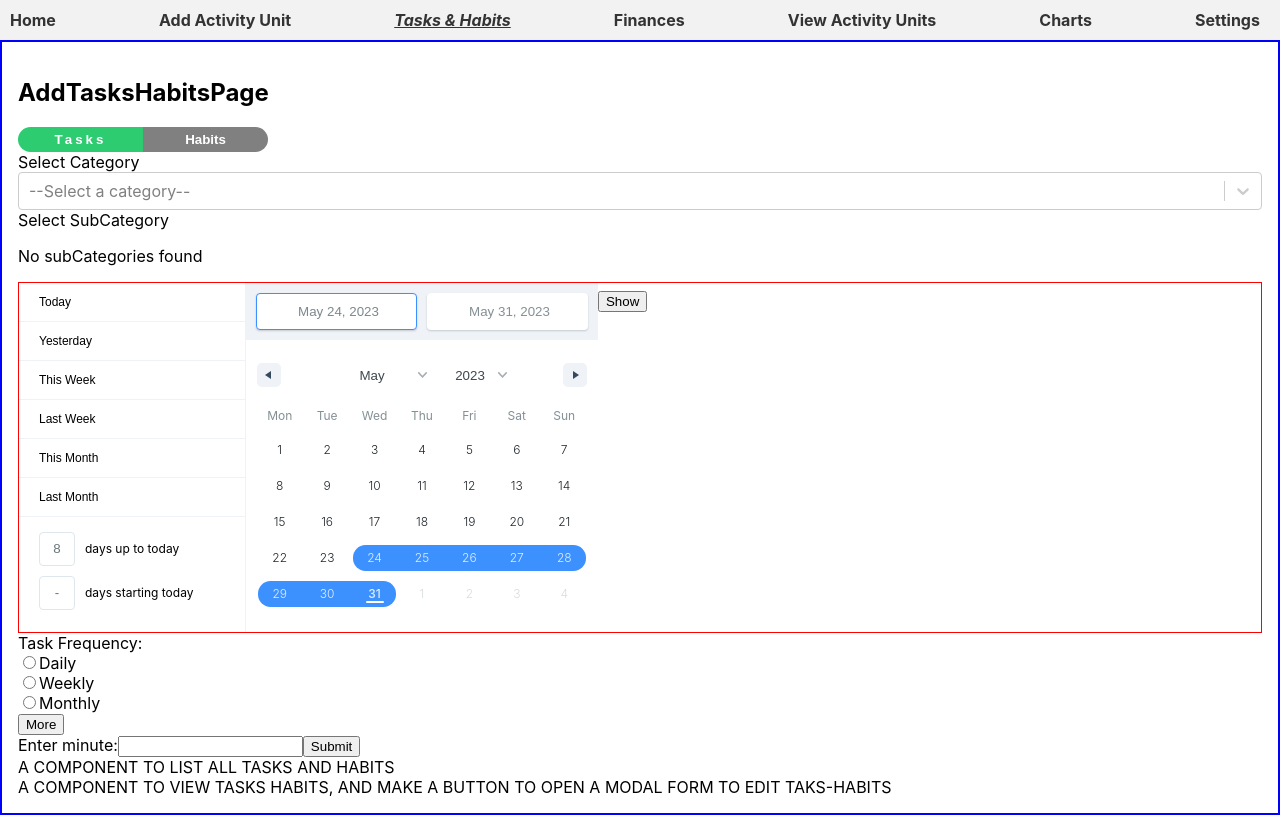
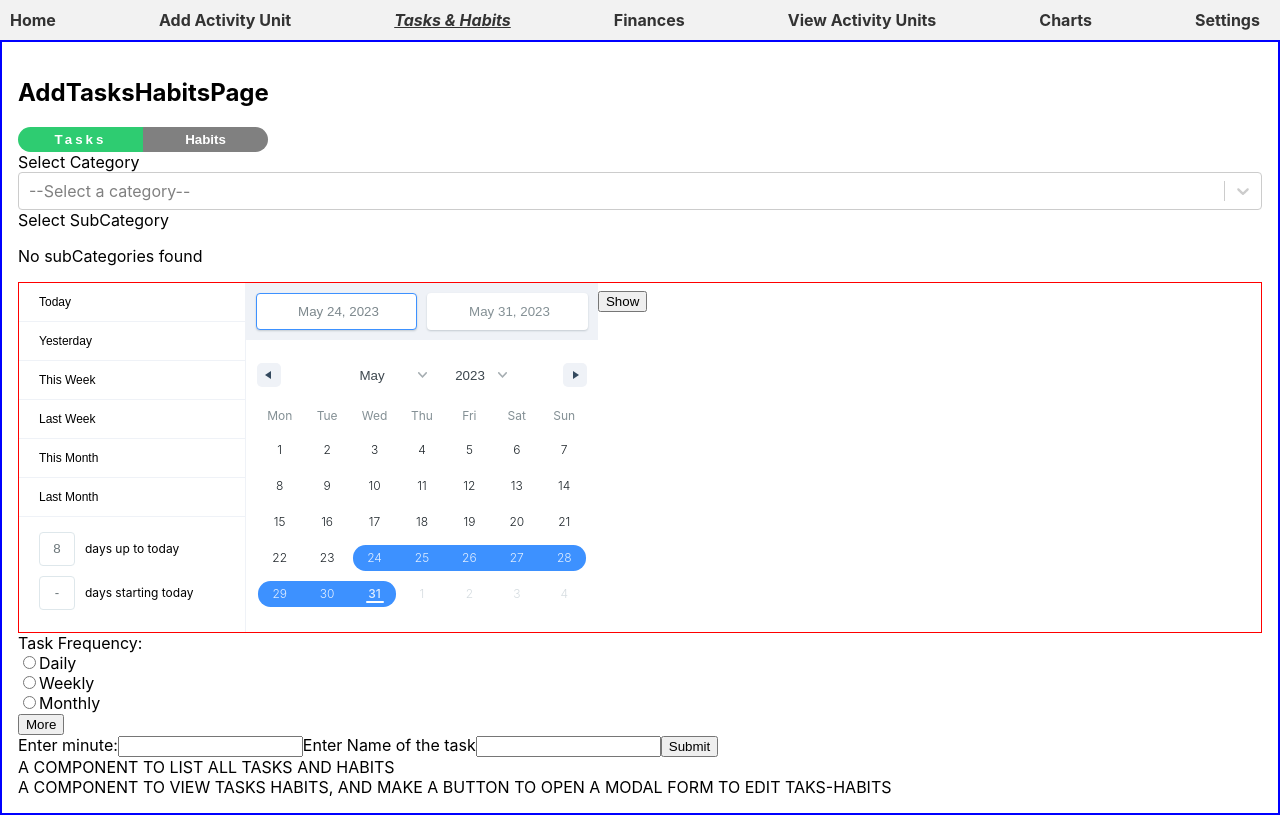
Before and after one commit to berkaysson/lifemap, a React (Create React App) app: page /tasks-habits in a window 1280 px wide. Built offline with nearby package versions, Linux system fonts and the light colour scheme.

Commit message:
Use onAddTaskUnit and add new value for the name or title of task

```diff
--- a/src/Components/Forms/TasksForm.js
+++ b/src/Components/Forms/TasksForm.js
@@ -1,10 +1,11 @@
 import { useState } from "react";
+import { v4 as uuidv4 } from "uuid";
 
 import CategorySubCategorySelect from "./CategorySubCategorySelect";
 import DateRangeSelector from "./DateRangeSelector";
 import TaskFrequencySelector from "./TaskFrequencySelector";
 
-const TasksForm = ({ activityCategories }) => {
+const TasksForm = ({ activityCategories, onAddTaskUnit }) => {
   const [task, setTask] = useState({
     category: null,
     subCategory: null,
@@ -12,6 +13,7 @@ const TasksForm = ({ activityCategories }) => {
     endDate: null,
     timeValue: null,
     taskFrequency: null,
+    nameValue: null,
   });
 
   const subCategorySelectionHandler = (category, subCategory) => {
@@ -30,9 +32,14 @@ const TasksForm = ({ activityCategories }) => {
     setTask({ ...task, timeValue: event.target.value });
   };
 
+  const nameValueHandler = (event) => {
+    setTask({ ...task, nameValue: event.target.value });
+  };
+
   const formSubmitHandler = (event) => {
     event.preventDefault();
-    console.log(task);
+    const taskUnit = { ...task, id: uuidv4() };
+    onAddTaskUnit(taskUnit);
   };
 
   return (
@@ -46,6 +53,10 @@ const TasksForm = ({ activityCategories }) => {
         <TaskFrequencySelector onSelect={frequencySelectionHandler} />
         <label>Enter minute:</label>
         <input type="number" name="timeValue" onChange={timeValueHandler} />
+        <label>
+          Enter Name of the task
+          <input type="text" name="nameValue" onChange={nameValueHandler}  />
+        </label>
         <button type="submit">Submit</button>
       </form>
     </div>
```
